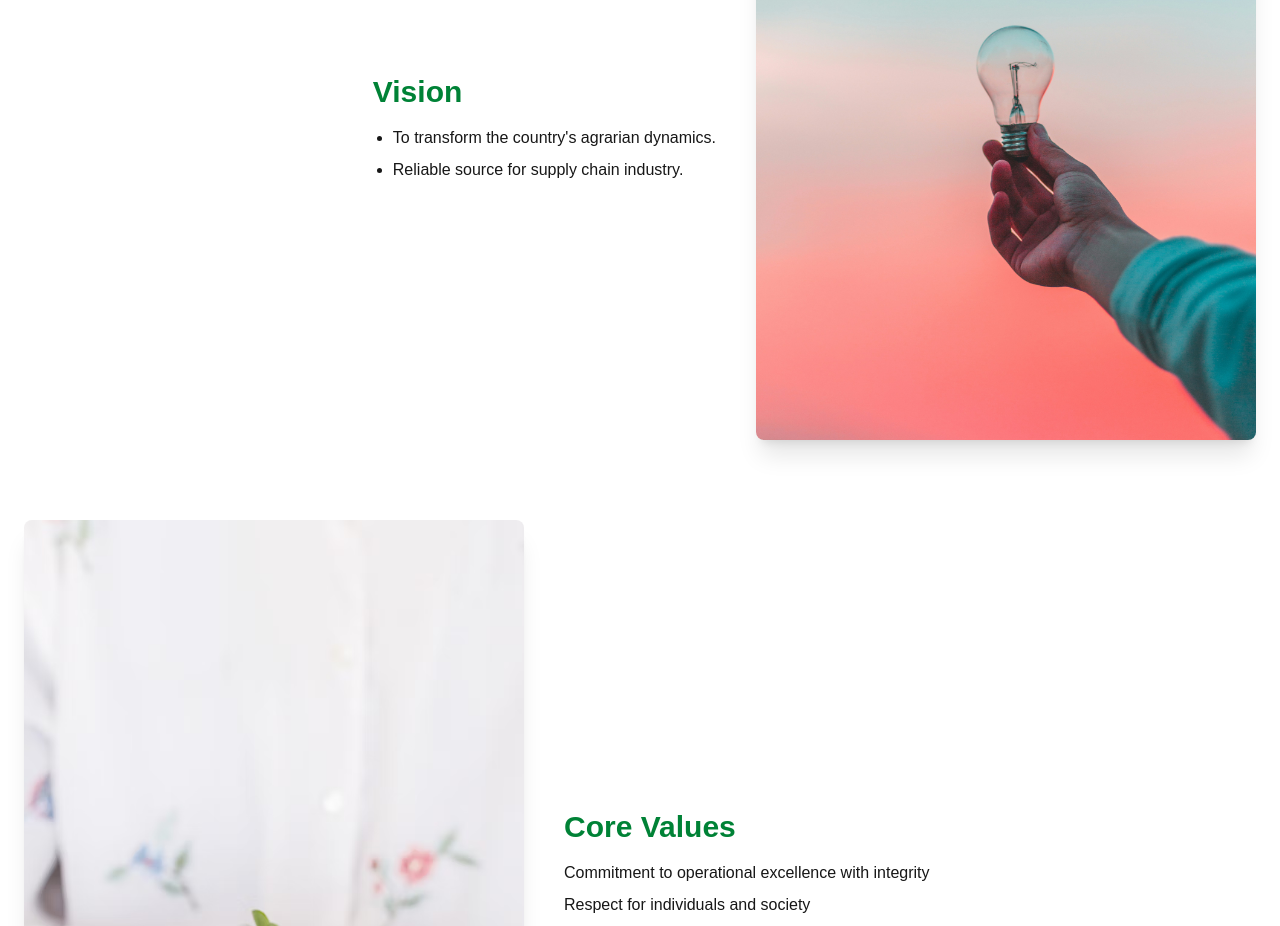
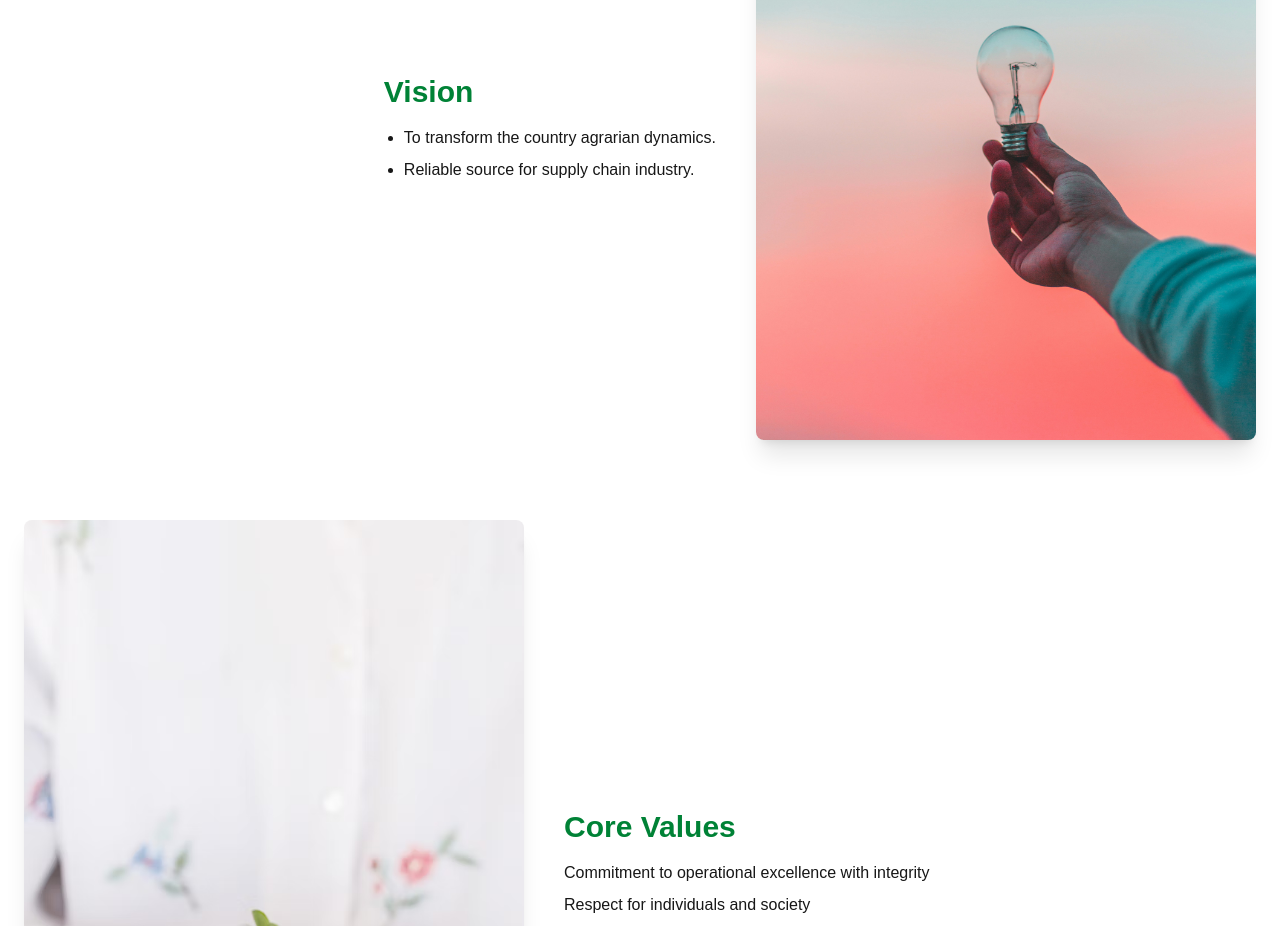
Before and after one commit to klnswamy1702/raithumithraseeds, a Next.js app: page /about in a window 1280 px wide. Shown: the part 900-1826 px from the top of the page. Built offline with nearby package versions, Linux system fonts and the light colour scheme.

Commit message:
updated about

```diff
--- a/app/about/page.tsx
+++ b/app/about/page.tsx
@@ -31,7 +31,7 @@
         <div>
           <h2 className="text-3xl font-semibold text-green-700 mb-4">Vision</h2>
           <ul className="list-disc pl-5 space-y-2 text-black-700">
-            <li>To transform the country's agrarian dynamics.</li>
+            <li>To transform the country agrarian dynamics.</li>
             <li>Reliable source for supply chain industry.</li>
             {/* Add additional points as required */}
           </ul>
--- a/app/page.tsx
+++ b/app/page.tsx
@@ -10,7 +10,7 @@
         <div className="flex-1">
           <h1 className="text-3xl font-bold text-green-700 mb-4">About Raithu Mithra Seeds</h1>
           <p className="text-black-700 leading-relaxed">
-            Three decades of legacy to connect science and technology with traditional farming. Raithu Mithra is pledged to bring the principles of sustainable development to the farming community. The company’s foundation was built on the founder’s futuristic vision of transforming the agrarian face of the country with the production of quality Hybrid Seeds and technologically advanced post-harvest infrastructure. We boast of three decades of sheer legacy committed to connecting traditional farming methods with new-age science and technology.
+            Three decades of legacy to connect science and technology with traditional farming. Raithu Mithra is pledged to bring the principles of sustainable development to the farming community. The company foundation was built on the founder futuristic vision of transforming the agrarian face of the country with the production of quality Hybrid Seeds and technologically advanced post-harvest infrastructure. We boast of three decades of sheer legacy committed to connecting traditional farming methods with new-age science and technology.
           </p>
         </div>
         <div className="flex-1 relative w-full h-[350px]">
```
